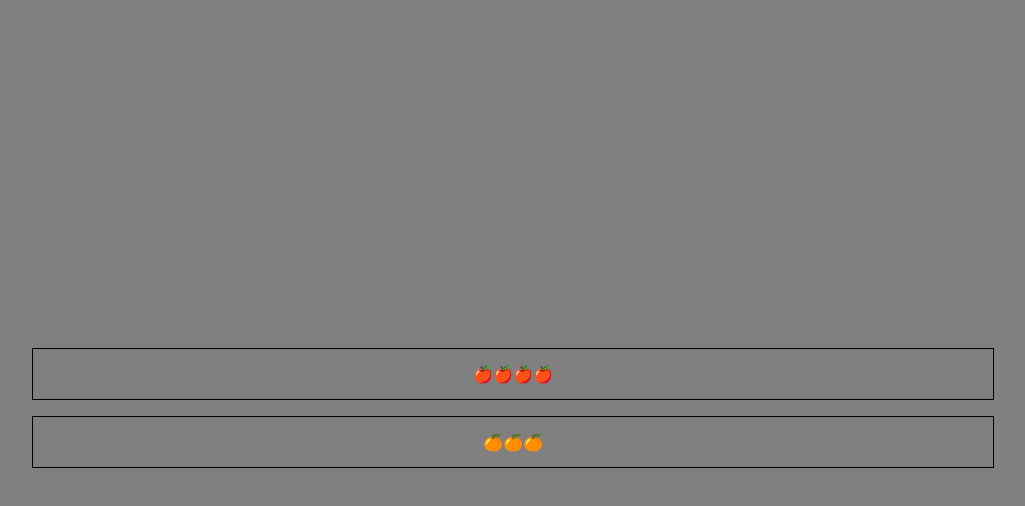
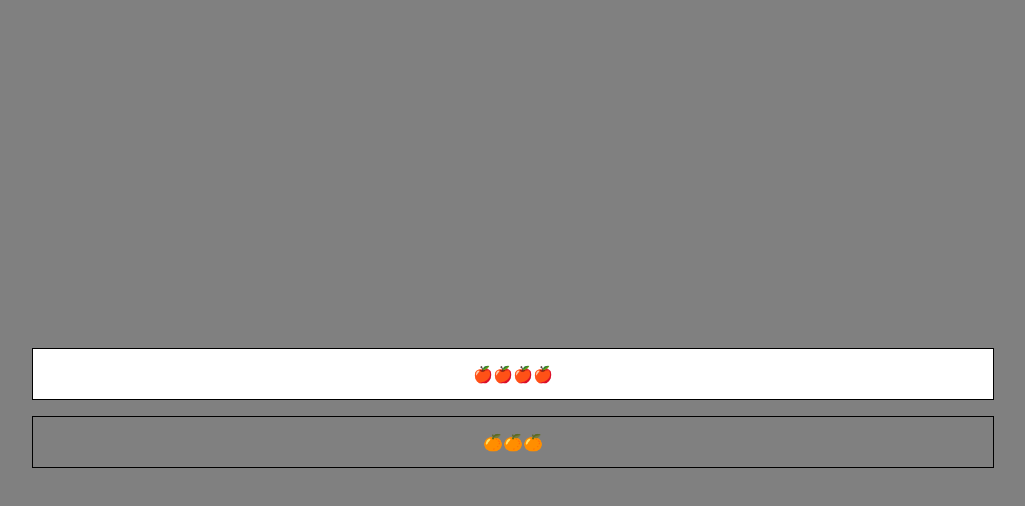
Before and after one commit to druxvh/Re-Learning-Javascript, a plain HTML site: page index.html in a window 1280 px wide. In both pictures the pointer is over the element 648 px from the left and 374 px from the top of the page. Shown: the whole page, without its empty margins (135-1160 px from the left). Drawn offline with Linux system fonts and the light colour scheme.

```diff
--- a/style.css
+++ b/style.css
@@ -11,6 +11,12 @@
     border: 1px solid black;
     /* text-align: center; */
 }
+#apples:hover , #oranges:hover  {
+    background-color: #fff;
+    /* color: #fff; */
+}
+
+
 
 .shelf {
     display: flex;
```
Also changed, not shown: index.html (line endings or trailing spaces).
